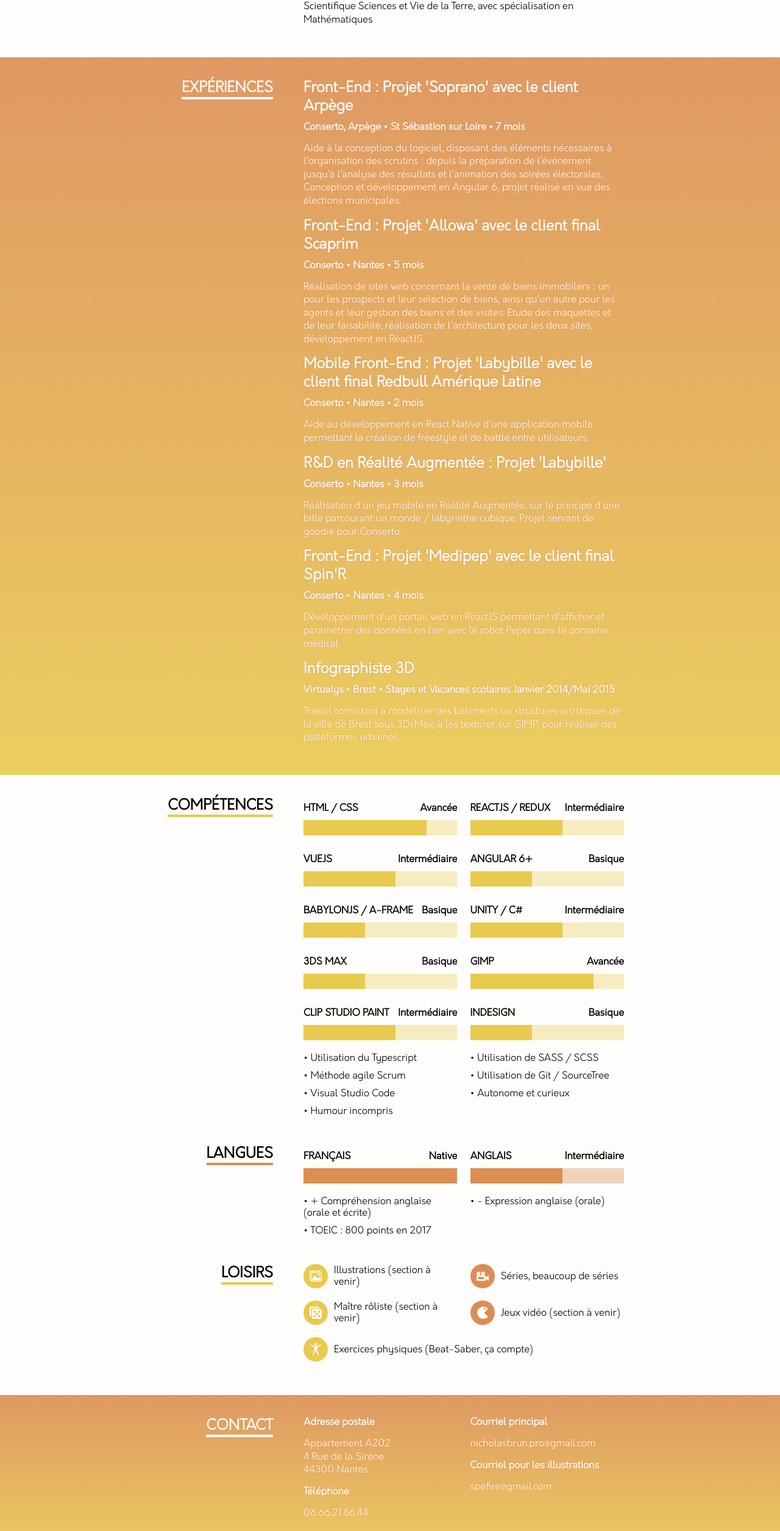
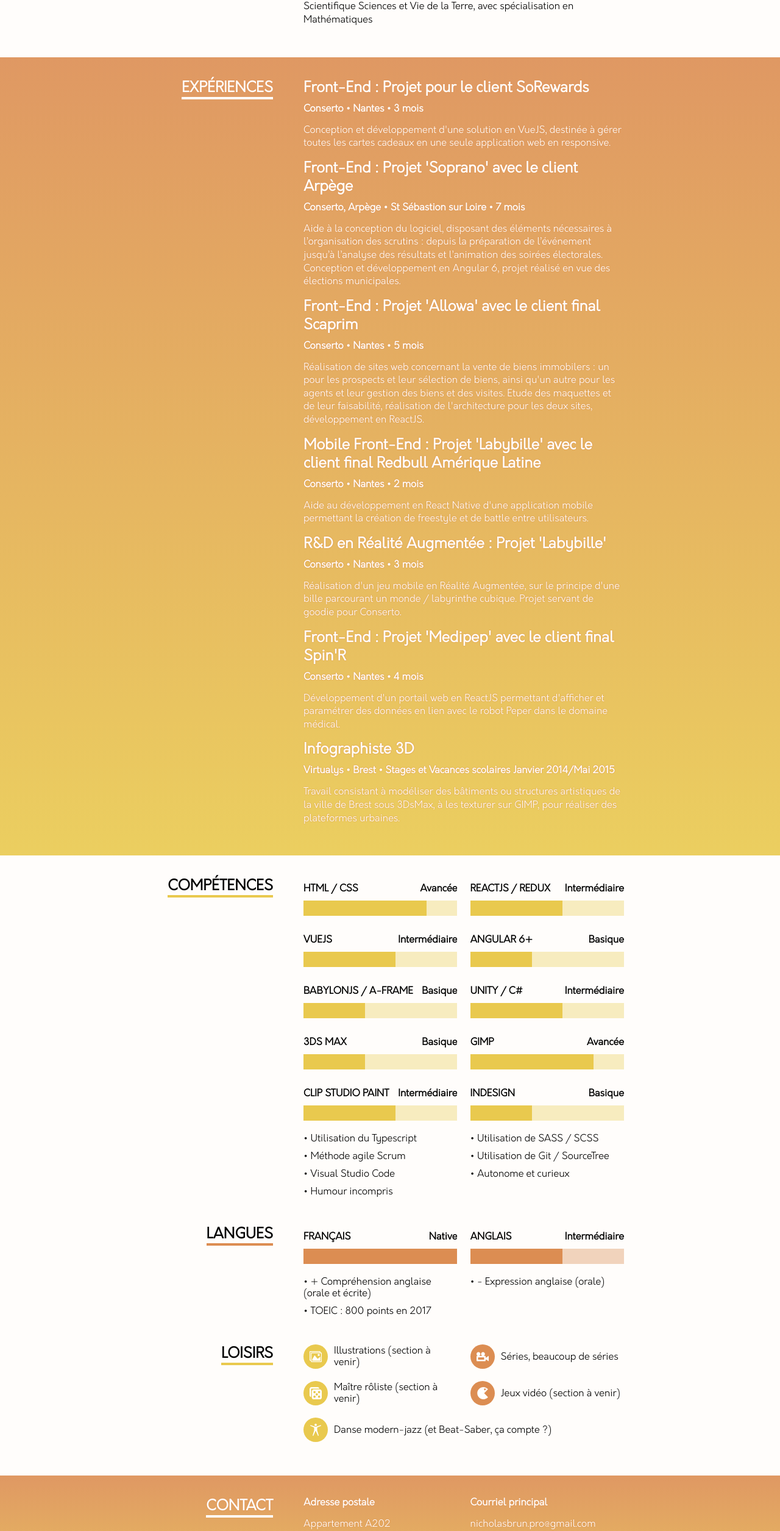
Before and after one commit to Spefire/CV, a Vue app: page / in a window 1280 px wide. Shown: the part 1720-4231 px from the top of the page at 61% size. Built offline with nearby package versions, Linux system fonts and the light colour scheme; what vue-typed-js would draw is missing.

Commit message:
Feat(data): Add new experience Sorewards

```diff
--- a/src/views/contact/Contact.ts
+++ b/src/views/contact/Contact.ts
@@ -5,5 +5,5 @@ export default class Contact extends Vue {
   contactAdress = "Appartement A202<br/>4 Rue de la Sirène<br/>44300 Nantes";
   contactMail = "nicholasbrun.pro@gmail.com";
   contactMailIllus = "spefire@gmail.com";
-  contactPhone = "06.66.21.86.44";
+  contactPhone = "06 66 21 86 44";
 }
--- a/src/views/experiences/Experiences.ts
+++ b/src/views/experiences/Experiences.ts
@@ -3,6 +3,14 @@ import { Component, Vue } from "vue-property-decorator";
 @Component
 export default class Experiences extends Vue {
   expList = [
+    {
+      name: "Front-End : Projet pour le client SoRewards",
+      date: "3 mois",
+      place: "Conserto",
+      city: "Nantes",
+      description:
+        "Conception et développement d'une solution en VueJS, destinée à gérer toutes les cartes cadeaux en une seule application web en responsive.",
+    },
     {
       name: "Front-End : Projet 'Soprano' avec le client Arpège",
       date: "7 mois",
--- a/src/views/hobbies/Hobbies.ts
+++ b/src/views/hobbies/Hobbies.ts
@@ -26,7 +26,7 @@ export default class Hobbies extends Vue {
       icon: "pacman",
     },
     {
-      name: "Exercices physiques (Beat-Saber, ça compte)",
+      name: "Danse modern-jazz (et Beat-Saber, ça compte ?)",
       icon: "accessibility",
     },
   ];
```
